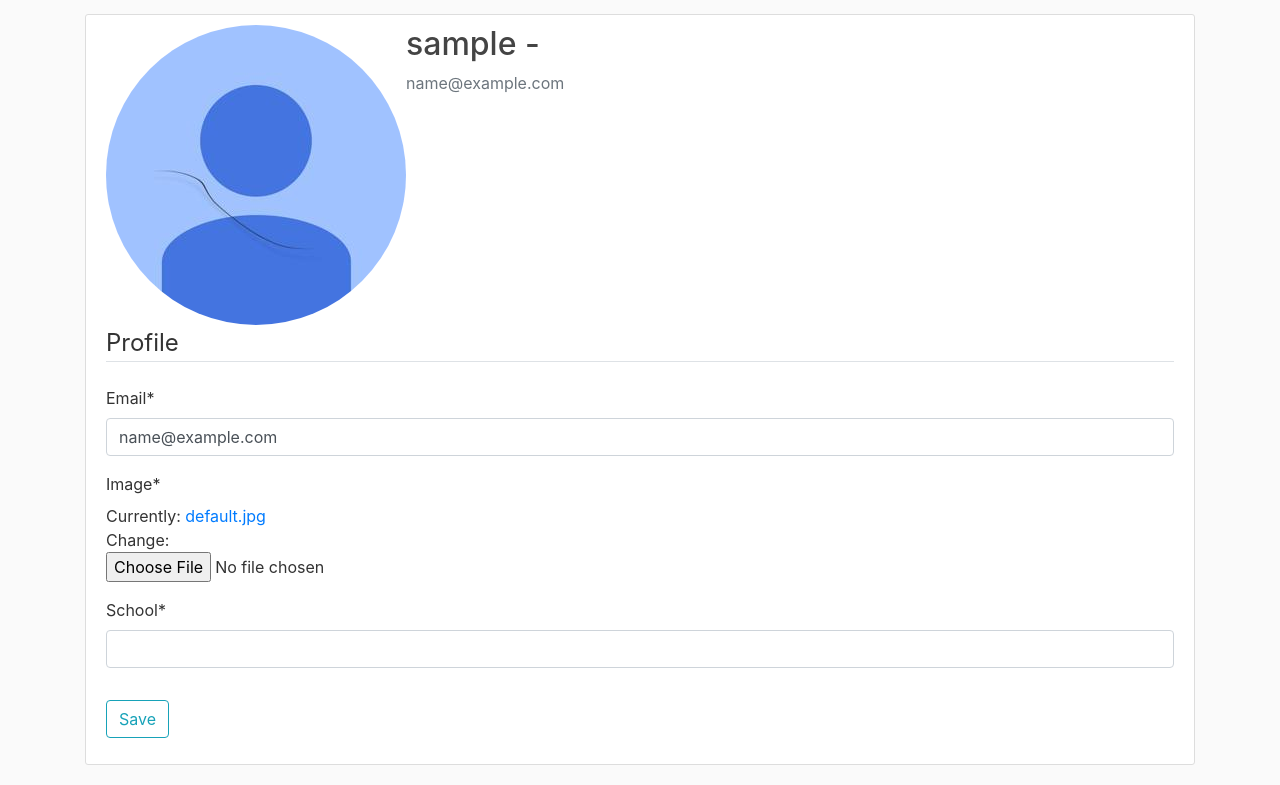
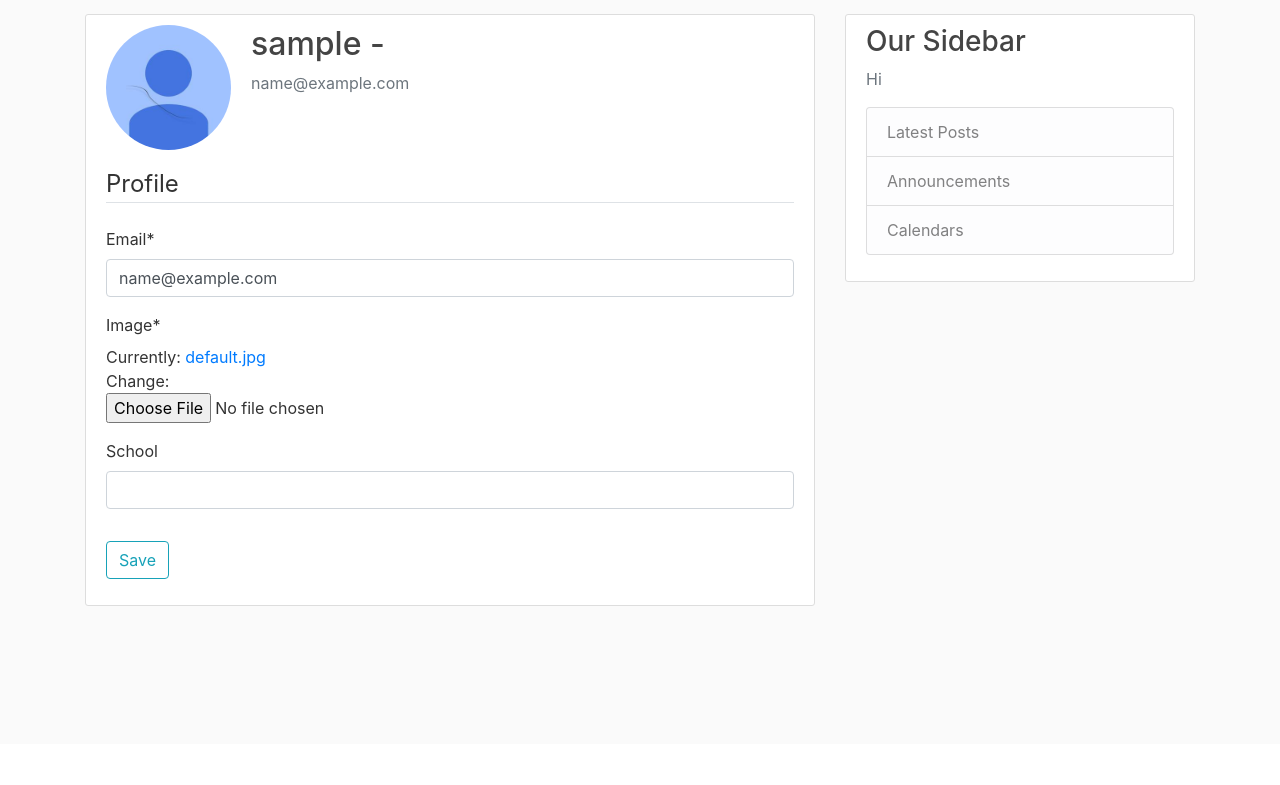
Before and after one commit to soft-eng-practicum/RosterSniper, a Django app: page /profile/ in a window 1280 px wide. Shown: the part 56-841 px from the top of the page. After the commit the page ends 662 px from the top, so only its background shows below. Run offline with Django 3.2, Linux system fonts and the light colour scheme; the visitor is signed in with stand-in values (Sample User, id 1); some libraries are stand-ins or nearby versions.

Commit message:
Modified templates
Moved html page titles from views.py to the templates. Added back the sidebar to most pages.

```diff
--- a/roster_sniper/core/static/main.css
+++ b/roster_sniper/core/static/main.css
@@ -20,10 +20,17 @@ h1, h2, h3, h4, h5, h6 {
 	font-weight: 500;
 }
 
-.myform {
+.mycontainer {
 	background: #ffffff;
 	padding: 10px 20px;
 	border: 1px solid #dddddd;
 	border-radius: 3px;
 	margin-bottom: 20px;
 }
+
+.myactimg {
+	height: 125px;
+	width: 125px;
+	margin-right: 20px;
+	margin-bottom: 16px;
+}
--- a/roster_sniper/core/templates/about.html
+++ b/roster_sniper/core/templates/about.html
@@ -1,4 +1,6 @@
 {% extends "base.html" %}
+
+{% block title %}About - {% endblock title %}
 
 {% block content %}
 	<h1>About Page</h1>
--- a/roster_sniper/core/templates/base.html
+++ b/roster_sniper/core/templates/base.html
@@ -14,7 +14,7 @@
 
 	{% block head %}{% endblock %}
 
-	<title>Roster Sniper{% if title %} - {{ title }}{% endif %}</title>
+	<title>{% block title %}{% endblock %}Roster Sniper</title>
 </head>
 
 <body>
@@ -45,8 +45,29 @@
 		</div></nav>
 	</header>
 
-	<main role="main" class="container">
-		{% block content %}{% endblock %}
+	<main role="main" class="container">{% if not hide_sidebar %}
+		<div class="row row-cols-2">
+		<div class="col-md-8">{% endif %}
+			{% if messages %}{% for message in messages %}
+				<div class="alert alert-{{ message.tags }}">
+					{{ message }}
+				</div>
+			{% endfor %}{% endif %}
+			{% block content %}{% endblock %}
+		{% if not hide_sidebar %}</div>
+		<div class="col-md-4">
+			<div class="mycontainer">
+			<h3>Our Sidebar</h3>
+			<p class='text-muted'>Hi
+				<ul class="list-group">
+				<li class="list-group-item list-group-item-light">Latest Posts</li>
+				<li class="list-group-item list-group-item-light">Announcements</li>
+				<li class="list-group-item list-group-item-light">Calendars</li>
+				</ul>
+			</p>
+			</div>
+		</div>
+		</div>{% endif %}
 	</main>
 
 	<!-- Copied from Bootstrap starter template -->
--- a/roster_sniper/core/templates/courses.html
+++ b/roster_sniper/core/templates/courses.html
@@ -1,5 +1,7 @@
 {% extends "base.html" %}
 {% load static %}
+
+{% block title %}Courses - {% endblock title %}
 
 {% block content %}
 	<h2>Courses</h2>{# stackoverflow.com/a/4457905 #}
--- a/roster_sniper/core/templates/courses2.html
+++ b/roster_sniper/core/templates/courses2.html
@@ -4,6 +4,8 @@
 {% block head %}
 	<link rel="stylesheet" href="{% static 'tablesorter/theme.bootstrap_4.css' %}">
 {% endblock head %}
+
+{% block title %}Courses2 - {% endblock title %}
 
 {% block content %}
 	<h2>Courses</h2>
--- a/roster_sniper/core/views.py
+++ b/roster_sniper/core/views.py
@@ -50,7 +50,7 @@ def courses(request):
 
     else:
 
-        return render(request, 'courses.html', {'title': 'Courses'})
+        return render(request, 'courses.html', {'hide_sidebar': True})
 
 
 def courses2(request):
@@ -64,7 +64,7 @@ def courses2(request):
             'more': more
         }, safe=False)
 
-    return render(request, 'courses2.html', {'title': 'Courses'})
+    return render(request, 'courses2.html', {'hide_sidebar': True})
 
 
 def base_search(request):
--- a/roster_sniper/users/models.py
+++ b/roster_sniper/users/models.py
@@ -4,9 +4,9 @@ from PIL import Image
 
 
 class Profile(models.Model):
-	user = models.OneToOneField(User, on_delete=models.CASCADE)
+	user = models.OneToOneField(User, primary_key=True, on_delete=models.CASCADE)
 	image = models.ImageField(default='default.jpg', upload_to='profile_pics')
-	school = models.CharField(max_length=50)
+	school = models.CharField(max_length=50, blank=True)
 
 	# TODO: change file name to username, convert to jpg, compress i.e. jpegoptim
 	def save(self, *args, **kwargs):
--- a/roster_sniper/users/templates/login.html
+++ b/roster_sniper/users/templates/login.html
@@ -1,7 +1,10 @@
 {% extends "base.html" %}
 {% load crispy_forms_tags %}
+
+{% block title %}Login - {% endblock title %}
+
 {% block content %}
-	<div class="myform">
+	<div class="mycontainer">
 		<form method="POST">
 			{% csrf_token %}
 			<fieldset class="form-group">
--- a/roster_sniper/users/templates/logout.html
+++ b/roster_sniper/users/templates/logout.html
@@ -1,4 +1,7 @@
 {% extends "base.html" %}
+
+{% block title %}Logout - {% endblock title %}
+
 {% block content %}
 	<h2>You have logged out.</h2>
 	<div class="border-top pt-3">
--- a/roster_sniper/users/templates/profile.html
+++ b/roster_sniper/users/templates/profile.html
@@ -1,9 +1,12 @@
 {% extends "base.html" %}
 {% load crispy_forms_tags %}
+
+{% block title %}{{ user.username }} - {% endblock title %}
+
 {% block content %}
-	<div class="myform">
+	<div class="mycontainer">
 		<div class="media">
-			<img class="rounded-circle account-img" src="{{ user.profile.image.url }}">
+			<img class="rounded-circle myactimg" src="{{ user.profile.image.url }}">
 			<div class="media-body">
 				<h2>{{ user.username }} - {{ user.profile.school }}</h2>
 				<p class="text-secondary">{{ user.email }}</p>
--- a/roster_sniper/users/templates/register.html
+++ b/roster_sniper/users/templates/register.html
@@ -1,7 +1,10 @@
 {% extends "base.html" %}
 {% load crispy_forms_tags %}
+
+{% block title %}Register - {% endblock title %}
+
 {% block content %}
-	<div class="myform">
+	<div class="mycontainer">
 		<form method="POST">
 			{% csrf_token %}
 			<fieldset class="form-group">
--- a/roster_sniper/users/views.py
+++ b/roster_sniper/users/views.py
@@ -20,7 +20,6 @@ def register(request):
 
 @login_required
 def profile(request):
-    # Post/Redirect/Get
     if request.method == 'POST':
         u_form = UserUpdateForm(request.POST, instance=request.user)
         p_form = ProfileUpdateForm(request.POST, request.FILES, instance=request.user.profile)
```
